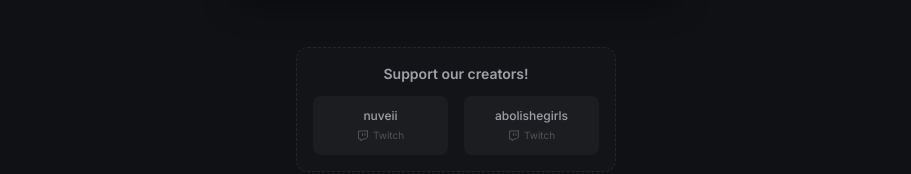
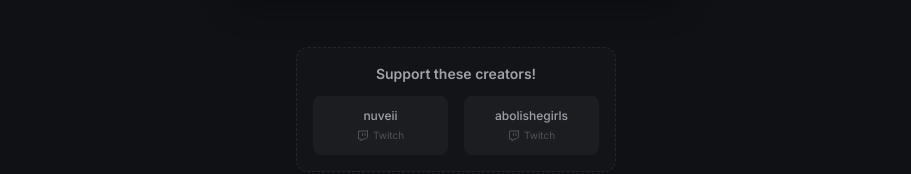
Before and after one commit to WAAAAAHHHHH/martinari, a React (Vite) app in the folder packages/client/: page / in a window 1280 px wide. Shown: the part 756-930 px from the top of the page, without its empty margins (184-1095 px from the left). Built offline with nearby package versions, Linux system fonts and the light colour scheme; no server answers.

Commit message:
Update AdBanner title text to 'Support these creators!'

```diff
--- a/packages/client/src/components/AdBanner.tsx
+++ b/packages/client/src/components/AdBanner.tsx
@@ -5,7 +5,7 @@ export function AdBanner() {
   return (
     <div className="flex flex-col items-center justify-center p-4 border border-dashed border-border rounded-xl bg-bg-elevated/50 text-center w-full max-w-[320px] mx-auto my-4 min-h-[100px]">
       <p className="text-sm font-semibold text-secondary mb-3">
-        Support our creators!
+        Support these creators!
       </p>
       <div className="flex gap-4 w-full">
         <a
```
